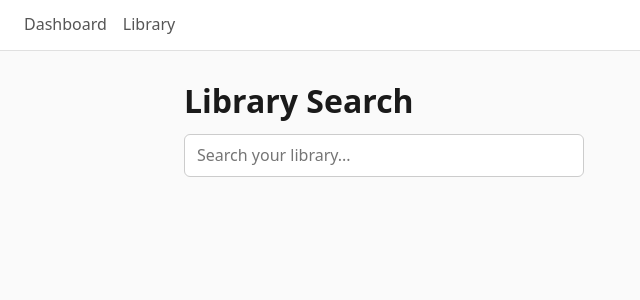
After one commit to Hectormalvarez/humblelibrarysync, a FastAPI app: template app/templates/pages/library.html in a window 1280 px wide. The commit adds this page. Shown: the top 300 px of the page, without its empty margins (0-640 px from the left). Run offline with FastAPI, Linux system fonts and the light colour scheme; the template is opened without the code that fills it, so the values that code supplies are empty; some libraries are stand-ins or nearby versions.

Commit message:
feat(web): add HTMX library search page with partial results
- Add library router with /library and /library/search endpoints
- Add library page template with HTMX-powered search input
- Add search results partial template
- Add navigation bar to layout with Dashboard and Library links
- Add minimal CSS for nav, search input, and search results
- Add tests for library page rendering and search endpoint

```diff
--- a/app/main.py
+++ b/app/main.py
@@ -7,6 +7,7 @@ from fastapi import FastAPI, Request
 from fastapi.staticfiles import StaticFiles
 
 from app.routers.dashboard import router as dashboard_router
+from app.routers.library import router as library_router
 
 # Initialize the FastAPI application instance.
 # This is the central object that routes HTTP requests to the appropriate handlers.
@@ -23,6 +24,9 @@ app.mount("/static", StaticFiles(directory="app/static"), name="static")
 # Include the dashboard router which handles the root "/" endpoint.
 app.include_router(dashboard_router)
 
+# Include the library router which handles the "/library" endpoints.
+app.include_router(library_router)
+
 
 @app.get("/health")
 def health_check():
--- a/app/static/css/style.css
+++ b/app/static/css/style.css
@@ -58,3 +58,64 @@ a {
   margin: 0 auto;
   padding: 1.5rem;
 }
+
+/* ----- Navigation ----- */
+nav {
+  display: flex;
+  gap: 1rem;
+  padding: 0.75rem 1.5rem;
+  background: #fff;
+  border-bottom: 1px solid #e0e0e0;
+}
+
+nav a {
+  font-weight: 500;
+  color: #555;
+}
+
+nav a:hover {
+  color: #1a1a1a;
+}
+
+/* ----- Library Search ----- */
+input[type="search"] {
+  display: block;
+  width: 100%;
+  max-width: 400px;
+  margin-top: 0.5rem;
+  padding: 0.5rem 0.75rem;
+  border: 1px solid #ccc;
+  border-radius: 6px;
+  font-size: 1rem;
+}
+
+/* ----- Search Results ----- */
+#search-results {
+  margin-top: 1rem;
+}
+
+.search-result-item {
+  padding: 0.75rem 0;
+  border-bottom: 1px solid #eee;
+}
+
+.search-result-item strong {
+  display: block;
+  margin-bottom: 0.2rem;
+}
+
+.search-result-item .bundle,
+.search-result-item .publisher {
+  font-size: 0.875rem;
+  color: #666;
+}
+
+.search-result-item .bundle + .publisher::before {
+  content: "·";
+  margin: 0 0.4rem;
+}
+
+#search-results p {
+  color: #888;
+  font-style: italic;
+}
--- a/app/templates/layout.html
+++ b/app/templates/layout.html
@@ -8,6 +8,10 @@
   <script src="https://unpkg.com/htmx.org@1.9.12"></script>
 </head>
 <body>
+  <nav>
+    <a href="/">Dashboard</a>
+    <a href="/library">Library</a>
+  </nav>
   <main class="container">
     {% block content %}{% endblock %}
   </main>
--- /dev/null
+++ b/app/templates/pages/library.html
@@ -0,0 +1,14 @@
+{% extends "layout.html" %}
+
+{% block content %}
+<h1>Library Search</h1>
+<input
+  type="search"
+  name="q"
+  placeholder="Search your library..."
+  hx-get="/library/search"
+  hx-trigger="keyup changed delay:300ms"
+  hx-target="#search-results"
+/>
+<div id="search-results"></div>
+{% endblock %}
```
Also changed, not shown: app/routers/library.py (added, +49 -0 lines), app/templates/partials/search_results.html (added, +11 -0 lines), tests/test_library.py (added, +16 -0 lines).
